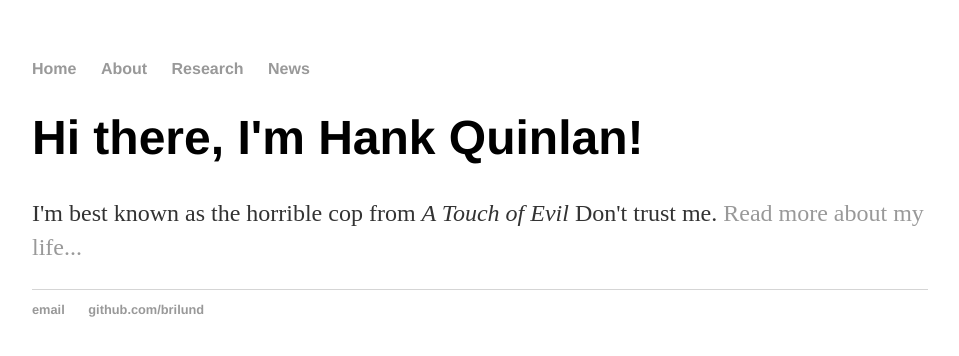
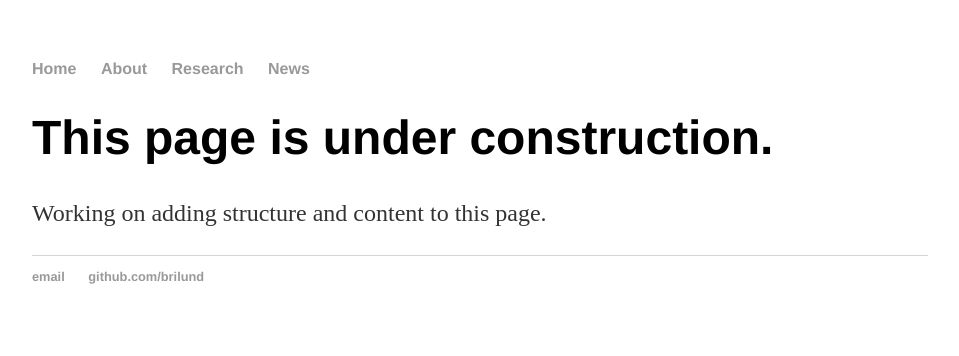
Before and after one commit to brilund/brilund.github.io, a Jekyll site: the page built from research/index.html, in a window 1280 px wide. Shown: the top 356 px of the page, without its empty margins (160-1119 px from the left). Built offline with Jekyll 4.4.1, drawn with Linux system fonts in a browser that asks for light colours.

Commit message:
Update index.html
Removing GitHub's weird "Hank Quinlan" references...

```diff
--- a/research/index.html
+++ b/research/index.html
@@ -1,8 +1,8 @@
 ---
 layout: default
-title: Hank Quinlan, Horrible Cop
+title: Brianna Lund, Research Associate
 ---
 <div class="blurb">
-	<h1>Hi there, I'm Hank Quinlan!</h1>
-	<p>I'm best known as the horrible cop from <em>A Touch of Evil</em> Don't trust me. <a href="/about">Read more about my life...</a></p>
+	<h1>This page is under construction.</h1>
+	<p>Working on adding structure and content to this page.</p>
 </div><!-- /.blurb -->
```
